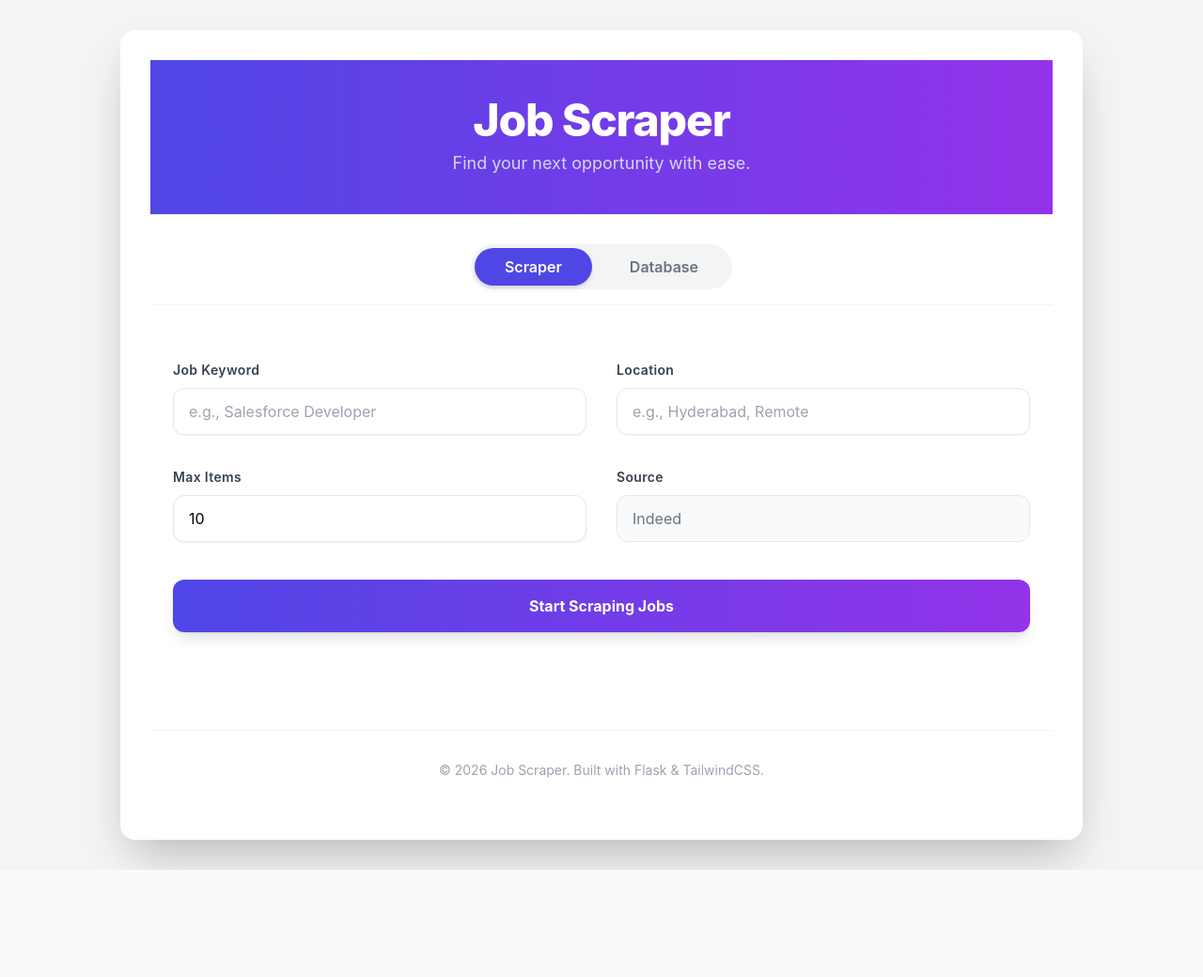
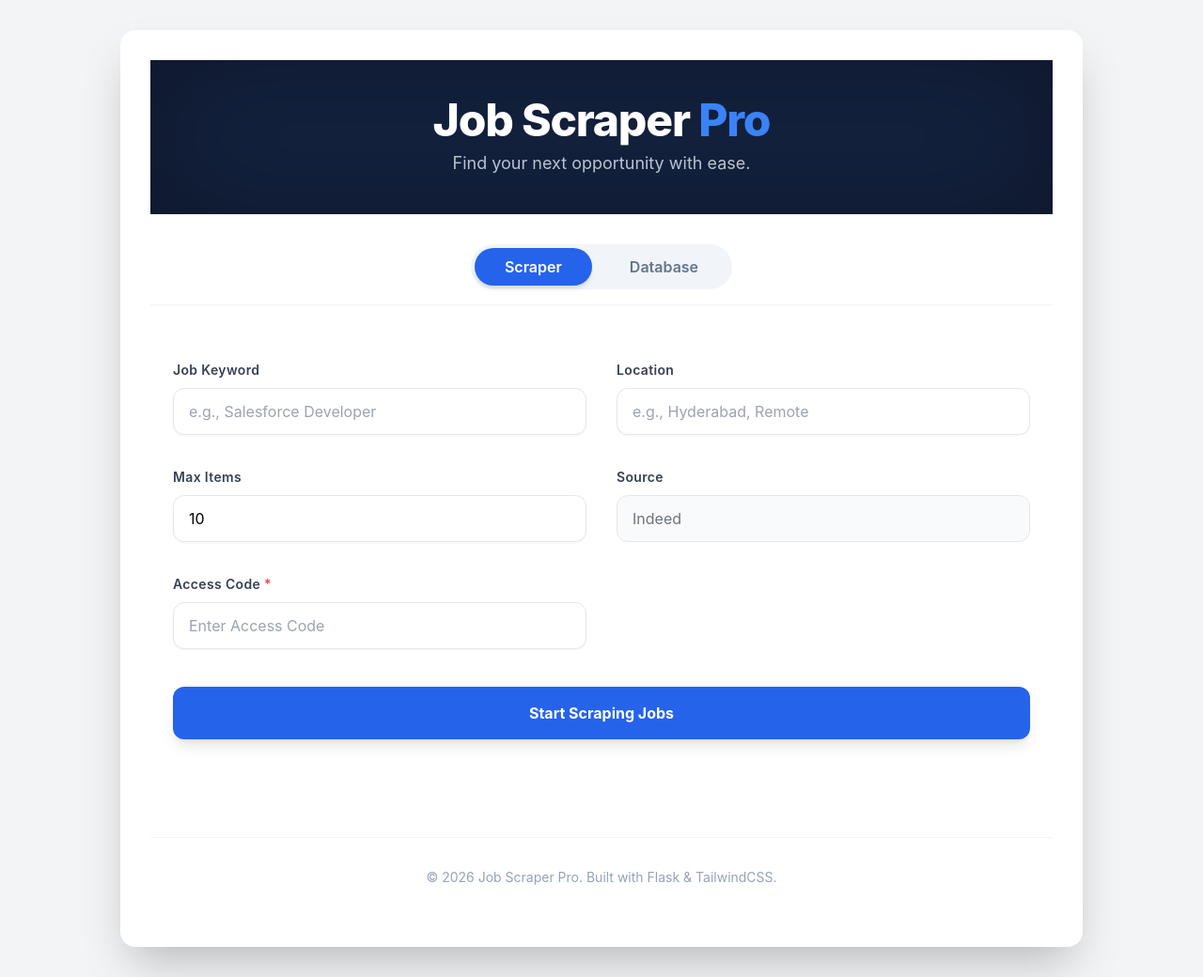
Before and after one commit to JanSaida7/Indeed_Scraper, a Flask app: page / in a window 1280 px wide. Shown: the whole page at 94% size. Before the commit the page ends 926 px from the top, so only its background shows below. Run offline with Flask 3, Linux system fonts and the light colour scheme; data that the repository does not hold is empty; some libraries are stand-ins or nearby versions.

Commit message:
ui: Complete overhaul of dashboard interface

```diff
--- a/templates/index.html
+++ b/templates/index.html
@@ -12,18 +12,20 @@
 <body class="bg-gray-100 flex items-center justify-center min-h-screen">
 
     <div class="container mx-auto p-0 md:p-8 md:my-8 bg-white shadow-2xl rounded-2xl max-w-5xl overflow-hidden fade-in">
-        <header class="text-center p-10 bg-gradient-to-r from-indigo-600 to-purple-600 text-white mb-8">
-            <h1 class="text-5xl font-extrabold tracking-tight mb-2">Job Scraper</h1>
-            <p class="text-indigo-100 text-lg opacity-90">Find your next opportunity with ease.</p>
+        <header class="text-center p-10 bg-slate-900 text-white mb-8 relative overflow-hidden">
+            <div class="absolute inset-0 bg-blue-500 opacity-10 blur-3xl"></div>
+            <h1 class="text-5xl font-extrabold tracking-tight mb-2 relative z-10">Job Scraper <span
+                    class="text-blue-500">Pro</span></h1>
+            <p class="text-slate-300 text-lg opacity-90 relative z-10">Find your next opportunity with ease.</p>
         </header>
 
         <!-- Navigation Tabs -->
         <div class="flex justify-center mb-8 border-b border-gray-100 pb-4">
-            <div class="bg-gray-100 p-1 rounded-full flex space-x-2">
+            <div class="bg-slate-100 p-1 rounded-full flex space-x-2">
                 <button id="nav-scraper"
-                    class="px-8 py-2 rounded-full font-semibold text-white bg-indigo-600 shadow-md transition-all duration-300 focus:outline-none">Scraper</button>
+                    class="px-8 py-2 rounded-full font-semibold text-white bg-blue-600 shadow-md transition-all duration-300 focus:outline-none">Scraper</button>
                 <button id="nav-database"
-                    class="px-8 py-2 rounded-full font-semibold text-gray-500 hover:text-gray-700 transition-all duration-300 focus:outline-none">Database</button>
+                    class="px-8 py-2 rounded-full font-semibold text-slate-500 hover:text-slate-700 transition-all duration-300 focus:outline-none">Database</button>
             </div>
         </div>
 
@@ -34,7 +36,7 @@
                     <label for="keyword" class="text-sm font-semibold text-gray-700 tracking-wide">Job Keyword</label>
                     <div class="relative">
                         <input type="text" id="keyword" name="keyword"
-                            class="w-full pl-4 pr-4 py-3 border border-gray-200 rounded-xl shadow-sm focus:outline-none focus:ring-2 focus:ring-indigo-500 focus:border-transparent transition-all"
+                            class="w-full pl-4 pr-4 py-3 border border-gray-200 rounded-xl shadow-sm focus:outline-none focus:ring-2 focus:ring-blue-500 focus:border-transparent transition-all"
                             placeholder="e.g., Salesforce Developer">
                     </div>
                 </div>
@@ -42,14 +44,14 @@
                 <div class="space-y-2">
                     <label for="location" class="text-sm font-semibold text-gray-700 tracking-wide">Location</label>
                     <input type="text" id="location" name="location"
-                        class="w-full px-4 py-3 border border-gray-200 rounded-xl shadow-sm focus:outline-none focus:ring-2 focus:ring-indigo-500 focus:border-transparent transition-all"
+                        class="w-full px-4 py-3 border border-gray-200 rounded-xl shadow-sm focus:outline-none focus:ring-2 focus:ring-blue-500 focus:border-transparent transition-all"
                         placeholder="e.g., Hyderabad, Remote">
                 </div>
 
                 <div class="space-y-2">
                     <label for="maxItems" class="text-sm font-semibold text-gray-700 tracking-wide">Max Items</label>
                     <input type="number" id="maxItems" name="maxItems" value="10" min="1" max="100"
-                        class="w-full px-4 py-3 border border-gray-200 rounded-xl shadow-sm focus:outline-none focus:ring-2 focus:ring-indigo-500 focus:border-transparent transition-all">
+                        class="w-full px-4 py-3 border border-gray-200 rounded-xl shadow-sm focus:outline-none focus:ring-2 focus:ring-blue-500 focus:border-transparent transition-all">
                 </div>
 
                 <div class="space-y-2">
@@ -60,20 +62,26 @@
                     </div>
                 </div>
 
+                <div class="space-y-2">
+                    <label for="accessCode" class="text-sm font-semibold text-gray-700 tracking-wide">Access Code <span
+                            class="text-red-500">*</span></label>
+                    <input type="password" id="accessCode" name="accessCode" required
+                        class="w-full px-4 py-3 border border-gray-200 rounded-xl shadow-sm focus:outline-none focus:ring-2 focus:ring-blue-500 focus:border-transparent transition-all"
+                        placeholder="Enter Access Code">
+                </div>
+
+
                 <div class="col-span-1 md:col-span-2 pt-2">
                     <button type="submit" id="scrape-button"
-                        class="w-full py-4 px-6 bg-gradient-to-r from-indigo-600 to-purple-600 hover:from-indigo-700 hover:to-purple-700 text-white font-bold rounded-xl shadow-lg transform transition hover:-translate-y-1 focus:outline-none focus:ring-2 focus:ring-offset-2 focus:ring-indigo-500">
+                        class="w-full py-4 px-6 bg-blue-600 hover:bg-blue-700 text-white font-bold rounded-xl shadow-lg transform transition hover:-translate-y-1 focus:outline-none focus:ring-2 focus:ring-offset-2 focus:ring-blue-500">
                         Start Scraping Jobs
                     </button>
                 </div>
             </form>
 
-            <!-- Scrape Status Notification -->
-            <!-- Scrape Status Notification (Replaced by Toasts) -->
-
             <!-- Latest Results Preview -->
             <div id="latest-results-container" class="hidden mt-12 fade-in">
-                <h3 class="text-2xl font-bold mb-6 text-gray-800 border-l-4 border-indigo-600 pl-4">Latest Search
+                <h3 class="text-2xl font-bold mb-6 text-gray-800 border-l-4 border-blue-600 pl-4">Latest Search
                     Results</h3>
                 <div id="latest-results-body" class="grid grid-cols-1 md:grid-cols-2 lg:grid-cols-3 gap-6">
                     <!-- Cards will be injected here -->
@@ -93,7 +101,7 @@
             </div>
 
             <main class="mt-8 fade-in">
-                <h2 class="text-2xl font-bold mb-6 text-gray-800 border-l-4 border-indigo-600 pl-4">Current Jobs in
+                <h2 class="text-2xl font-bold mb-6 text-gray-800 border-l-4 border-blue-600 pl-4">Current Jobs in
                     Database</h2>
                 <div id="jobs-table-body" class="grid grid-cols-1 md:grid-cols-2 lg:grid-cols-3 gap-6">
                     <!-- Cards will be injected here -->
@@ -111,8 +119,8 @@
         </div>
 
         <!-- Footer -->
-        <footer class="mt-12 pt-8 border-t border-gray-100 text-center text-gray-400 text-sm pb-8">
-            <p>&copy; 2026 Job Scraper. Built with Flask & TailwindCSS.</p>
+        <footer class="mt-12 pt-8 border-t border-slate-100 text-center text-slate-400 text-sm pb-8">
+            <p>&copy; 2026 Job Scraper Pro. Built with Flask & TailwindCSS.</p>
         </footer>
 
     </div>
@@ -131,22 +139,20 @@
                 scraperTab.classList.remove('hidden');
                 databaseTab.classList.add('hidden');
 
-                // Update Nav Styles
-                navScraper.classList.add('bg-indigo-600', 'text-white', 'shadow-md');
-                navScraper.classList.remove('text-gray-500', 'hover:text-gray-700');
+                navScraper.classList.add('bg-blue-600', 'text-white', 'shadow-md');
+                navScraper.classList.remove('text-slate-500', 'hover:text-slate-700');
 
-                navDatabase.classList.add('text-gray-500', 'hover:text-gray-700');
-                navDatabase.classList.remove('bg-indigo-600', 'text-white', 'shadow-md');
+                navDatabase.classList.add('text-slate-500', 'hover:text-slate-700');
+                navDatabase.classList.remove('bg-blue-600', 'text-white', 'shadow-md');
             } else {
                 scraperTab.classList.add('hidden');
                 databaseTab.classList.remove('hidden');
 
-                // Update Nav Styles
-                navDatabase.classList.add('bg-indigo-600', 'text-white', 'shadow-md');
-                navDatabase.classList.remove('text-gray-500', 'hover:text-gray-700');
+                navDatabase.classList.add('bg-blue-600', 'text-white', 'shadow-md');
+                navDatabase.classList.remove('text-slate-500', 'hover:text-slate-700');
 
-                navScraper.classList.add('text-gray-500', 'hover:text-gray-700');
-                navScraper.classList.remove('bg-indigo-600', 'text-white', 'shadow-md');
+                navScraper.classList.add('text-slate-500', 'hover:text-slate-700');
+                navScraper.classList.remove('bg-blue-600', 'text-white', 'shadow-md');
 
                 fetchAndDisplayJobs(); // Refresh data when switching to database view
             }
@@ -165,40 +171,16 @@
                 const jobs = await response.json();
                 console.log("Jobs received:", jobs);
 
-                // Populate debug view (hidden by default)
                 document.getElementById('debug-view').textContent = JSON.stringify(jobs, null, 2);
 
                 const tableBody = document.getElementById('jobs-table-body');
                 tableBody.innerHTML = ''; // Clear existing rows
 
                 if (!Array.isArray(jobs) || jobs.length === 0) {
-                    tableBody.innerHTML = '<div class="col-span-full text-center py-12 text-gray-500 text-lg">No jobs found in the database.</div>';
+                    tableBody.innerHTML = '<div class="col-span-full text-center py-12 text-slate-500 text-lg">No jobs found in the database.</div>';
                 } else {
                     jobs.forEach(job => {
-                        const card = `
-                            <div class="bg-white rounded-xl shadow-sm hover:shadow-xl transition-all duration-300 p-6 border border-gray-100 flex flex-col justify-between h-full job-card">
-                                <div>
-                                    <h3 class="text-lg font-bold text-gray-900 mb-1 leading-tight line-clamp-2" title="${job.job_title}">
-                                        ${job.job_title}
-                                    </h3>
-                                    <p class="text-indigo-600 font-medium text-sm mb-4">${job.company_name}</p>
-
-                                    <div class="space-y-2 text-sm text-gray-600 mb-4">
-                                        <div class="flex items-center">
-                                            <svg class="w-4 h-4 mr-2 text-gray-400" fill="none" stroke="currentColor" viewBox="0 0 24 24"><path stroke-linecap="round" stroke-linejoin="round" stroke-width="2" d="M17.657 16.657L13.414 20.9a1.998 1.998 0 01-2.827 0l-4.244-4.243a8 8 0 1111.314 0z"></path><path stroke-linecap="round" stroke-linejoin="round" stroke-width="2" d="M15 11a3 3 0 11-6 0 3 3 0 016 0z"></path></svg>
-                                            ${job.location}
-                                        </div>
-                                        <div class="flex items-center">
-                                            <svg class="w-4 h-4 mr-2 text-gray-400" fill="none" stroke="currentColor" viewBox="0 0 24 24"><path stroke-linecap="round" stroke-linejoin="round" stroke-width="2" d="M8 7V3m8 4V3m-9 8h10M5 21h14a2 2 0 002-2V7a2 2 0 00-2-2H5a2 2 0 00-2 2v12a2 2 0 002 2z"></path></svg>
-                                            ${job.post_date || 'N/A'}
-                                        </div>
-                                    </div>
-                                </div>
-                                <a href="${job.job_url}" target="_blank" class="block w-full text-center py-2 px-4 bg-gray-50 hover:bg-indigo-50 text-indigo-600 font-medium rounded-lg transition-colors mt-auto border border-gray-100 hover:border-indigo-100">
-                                    View Job
-                                </a>
-                            </div>
-                        `;
+                        const card = createJobCard(job);
                         tableBody.innerHTML += card;
                     });
                 }
@@ -208,13 +190,40 @@
             }
         }
 
+        function createJobCard(job) {
+            return `
+                <div class="bg-white rounded-xl shadow-lg hover:shadow-2xl transition-all duration-300 p-6 border border-slate-100 flex flex-col justify-between h-full job-card group relative overflow-hidden">
+                    <div class="absolute top-0 left-0 w-1 h-full bg-blue-500 transform scale-y-0 group-hover:scale-y-100 transition-transform duration-300"></div>
+                    <div>
+                        <h3 class="text-xl font-bold text-slate-900 mb-2 leading-tight line-clamp-2 group-hover:text-blue-600 transition-colors" title="${job.job_title}">
+                            ${job.job_title}
+                        </h3>
+                        <p class="text-blue-500 font-semibold text-sm mb-4 uppercase tracking-wide">${job.company_name}</p>
+
+                        <div class="space-y-3 text-sm text-slate-600 mb-6">
+                            <div class="flex items-center">
+                                <svg class="w-5 h-5 mr-3 text-slate-400 group-hover:text-blue-500 transition-colors" fill="none" stroke="currentColor" viewBox="0 0 24 24"><path stroke-linecap="round" stroke-linejoin="round" stroke-width="2" d="M17.657 16.657L13.414 20.9a1.998 1.998 0 01-2.827 0l-4.244-4.243a8 8 0 1111.314 0z"></path><path stroke-linecap="round" stroke-linejoin="round" stroke-width="2" d="M15 11a3 3 0 11-6 0 3 3 0 016 0z"></path></svg>
+                                <span class="font-medium">${job.location}</span>
+                            </div>
+                            <div class="flex items-center">
+                                <svg class="w-5 h-5 mr-3 text-slate-400 group-hover:text-blue-500 transition-colors" fill="none" stroke="currentColor" viewBox="0 0 24 24"><path stroke-linecap="round" stroke-linejoin="round" stroke-width="2" d="M8 7V3m8 4V3m-9 8h10M5 21h14a2 2 0 002-2V7a2 2 0 00-2-2H5a2 2 0 00-2 2v12a2 2 0 002 2z"></path></svg>
+                                <span class="font-medium">${job.post_date || 'N/A'}</span>
+                            </div>
+                        </div>
+                    </div>
+                    <a href="${job.job_url}" target="_blank" class="block w-full text-center py-3 px-4 bg-slate-50 hover:bg-blue-600 hover:text-white text-blue-600 font-bold rounded-lg transition-all border border-slate-200 hover:border-blue-600 mt-auto">
+                        Apply Now &rarr;
+                    </a>
+                </div>
+            `;
+        }
+
         // --- Toast Notification Logic ---
         function showToast(message, type = 'success') {
             const container = document.getElementById('toast-container');
             const toast = document.createElement('div');
 
             const icon = type === 'success' ? '✅' : '❌';
-            const colorClass = type === 'success' ? 'text-green-800' : 'text-red-800'; // Fallback text color
 
             toast.className = `toast ${type}`;
             toast.innerHTML = `
@@ -224,7 +233,6 @@
 
             container.appendChild(toast);
 
-            // Remove after 3 seconds
             setTimeout(() => {
                 toast.style.animation = 'fadeOut 0.3s ease-out forwards';
                 toast.addEventListener('animationend', () => {
@@ -235,17 +243,14 @@
 
         // --- Event Listeners ---
 
-        // Fetch jobs when the page loads
         document.addEventListener('DOMContentLoaded', fetchAndDisplayJobs);
 
-        // Handle the scrape form submission
         document.getElementById('scrape-form').addEventListener('submit', async function (event) {
             event.preventDefault();
 
             const scrapeButton = document.getElementById('scrape-button');
             const originalButtonText = scrapeButton.innerHTML;
 
-            // Show Loading State
             scrapeButton.innerHTML = '<span class="spinner"></span> Scraping Jobs...';
             scrapeButton.disabled = true;
             scrapeButton.classList.add('opacity-75', 'cursor-not-allowed');
@@ -254,6 +259,7 @@
                 keyword: document.getElementById('keyword').value,
                 location: document.getElementById('location').value,
                 maxItems: document.getElementById('maxItems').value,
+                accessCode: document.getElementById('accessCode').value
             };
 
             try {
@@ -264,16 +270,14 @@
                 });
                 const result = await response.json();
 
-                // UI Elements
                 const resultsContainer = document.getElementById('latest-results-container');
                 const resultsBody = document.getElementById('latest-results-body');
 
-                resultsContainer.classList.add('hidden'); // Hide previous results
+                resultsContainer.classList.add('hidden');
 
                 if (result.status === 'success') {
                     showToast(result.message, 'success');
 
-                    // Fetch and display latest results if jobs were found
                     if (result.job_count > 0) {
                         try {
                             const latestJobsResponse = await fetch(`/api/jobs?limit=${result.job_count}&t=${new Date().getTime()}`);
@@ -281,26 +285,7 @@
 
                             resultsBody.innerHTML = '';
                             latestJobs.forEach(job => {
-                                const card = `
-                                    <div class="bg-white rounded-xl shadow-sm hover:shadow-xl transition-all duration-300 p-6 border border-gray-100 flex flex-col justify-between h-full job-card">
-                                        <div>
-                                            <h3 class="text-lg font-bold text-gray-900 mb-1 leading-tight line-clamp-2" title="${job.job_title}">
-                                                ${job.job_title}
-                                            </h3>
-                                            <p class="text-indigo-600 font-medium text-sm mb-4">${job.company_name}</p>
-
-                                            <div class="space-y-2 text-sm text-gray-600 mb-4">
-                                                <div class="flex items-center">
-                                                    <svg class="w-4 h-4 mr-2 text-gray-400" fill="none" stroke="currentColor" viewBox="0 0 24 24"><path stroke-linecap="round" stroke-linejoin="round" stroke-width="2" d="M17.657 16.657L13.414 20.9a1.998 1.998 0 01-2.827 0l-4.244-4.243a8 8 0 1111.314 0z"></path><path stroke-linecap="round" stroke-linejoin="round" stroke-width="2" d="M15 11a3 3 0 11-6 0 3 3 0 016 0z"></path></svg>
-                                                    ${job.location}
-                                                </div>
-                                            </div>
-                                        </div>
-                                        <a href="${job.job_url}" target="_blank" class="block w-full text-center py-2 px-4 bg-gray-50 hover:bg-indigo-50 text-indigo-600 font-medium rounded-lg transition-colors mt-auto border border-gray-100 hover:border-indigo-100">
-                                            View Job
-                                        </a>
-                                    </div>
-                                `;
+                                const card = createJobCard(job);
                                 resultsBody.innerHTML += card;
                             });
                             resultsContainer.classList.remove('hidden');
@@ -312,21 +297,18 @@
                     showToast(`Error: ${result.message}`, 'error');
                 }
 
-                // Refresh full database table
                 fetchAndDisplayJobs();
 
             } catch (error) {
                 console.error("Error scraping:", error);
                 showToast("An error occurred while scraping. Please try again.", 'error');
             } finally {
-                // Reset Button
                 scrapeButton.innerHTML = originalButtonText;
                 scrapeButton.disabled = false;
                 scrapeButton.classList.remove('opacity-75', 'cursor-not-allowed');
             }
         });
 
-        // Toggle Debug View
         document.getElementById('toggle-debug').addEventListener('click', () => {
             const debugView = document.getElementById('debug-view');
             debugView.classList.toggle('hidden');
@@ -337,15 +319,12 @@
             }
         });
 
-        // Handle CSV export
         document.getElementById('export-csv').addEventListener('click', async () => {
-            // Check if there are jobs first (optional optimization) or just trigger download
-            window.location.href = '/api/export/csv'; // Use direct link for download
+            window.location.href = '/api/export/csv';
         });
 
-        // Handle JSON export
         document.getElementById('export-json').addEventListener('click', async () => {
-            window.location.href = '/api/export/json'; // Use direct link for download
+            window.location.href = '/api/export/json';
         });
     </script>
 </body>
```
